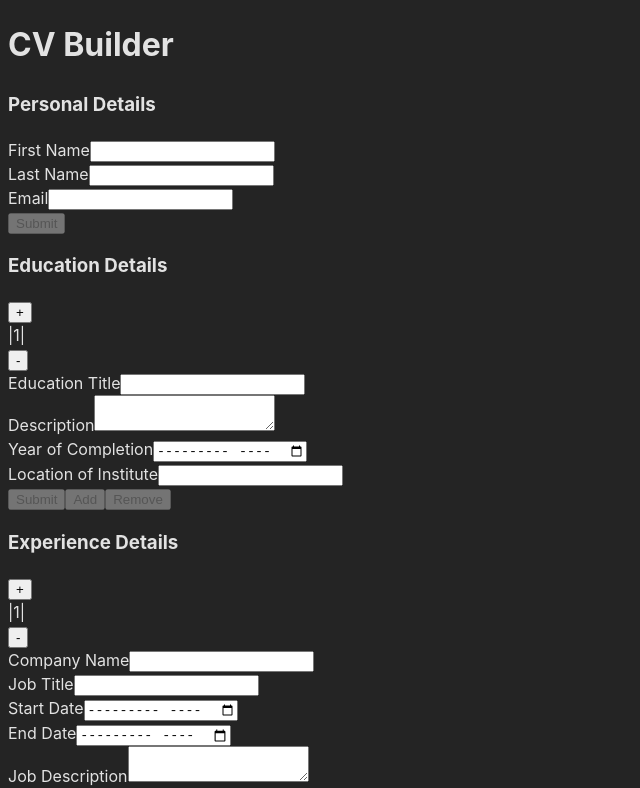
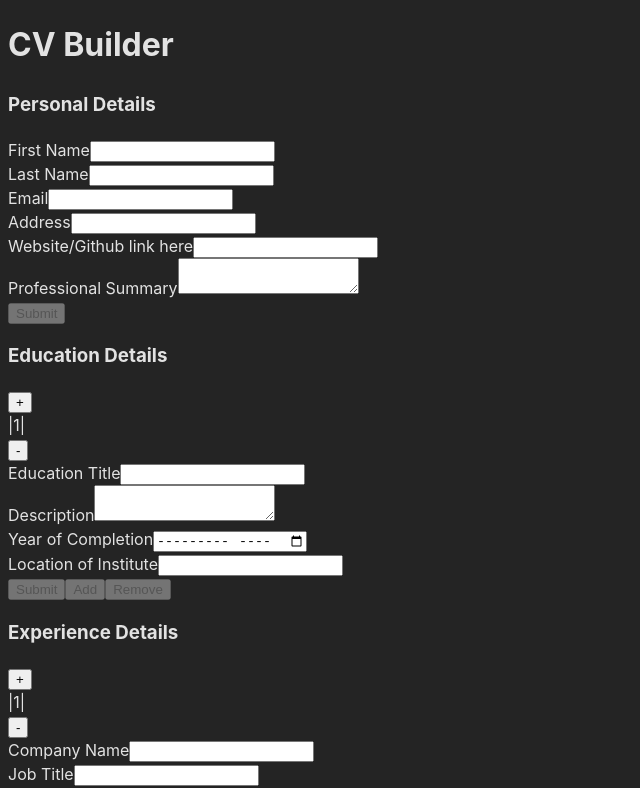
Before and after one commit to bilgramiraza/cv-builder, a React (Vite) app: page / in a window 1280 px wide. Shown: the top 788 px of the page, without its empty margins (0-640 px from the left). Built offline with nearby package versions, Linux system fonts and the light colour scheme.

Commit message:
Added More Fields

```diff
--- a/src/components/Personal.jsx
+++ b/src/components/Personal.jsx
@@ -6,8 +6,11 @@ function Personal({getPersonal, personal}) {
   const [fname, setFname] = useState(personal?.firstName||'');
   const [lname, setLname] = useState(personal?.lastName||'');
   const [email, setEmail] = useState(personal?.email||'');
+  const [address, setAddress] = useState(personal?.address||'');
+  const [website, setWebsite] = useState(personal?.website||'');
+  const [profSummary, setProfSummary] = useState(personal?.profSummary||'');
   const [status, setStatus] = useState(personal?.status||false);
-  const formStatus = fname&&lname&&email;
+  const formStatus = fname&&lname&&email&&address&&website&&profSummary;
 
   const handleChange = (e) =>{
     switch(e.target.name){
@@ -19,6 +22,15 @@ function Personal({getPersonal, personal}) {
         break;
       case 'email':
         setEmail(e.target.value);
+        break;
+      case 'address':
+        setAddress(e.target.value);
+        break;
+      case 'website':
+        setWebsite(e.target.value);
+        break;
+      case 'profSummary':
+        setProfSummary(e.target.value);
         break;
       default:
         throw new Error('How did we get Here');
@@ -32,6 +44,9 @@ function Personal({getPersonal, personal}) {
         firstName:fname,
         lastName:lname,
         email,
+        address,
+        website,
+        profSummary,
         status:true,
       };
       getPersonal(data);
@@ -53,6 +68,9 @@ function Personal({getPersonal, personal}) {
         <InputGroup inputType="text" inputName="firstName" inputLabel="First Name" inputValue={fname} handleChange={handleChange} disabled={status}/>
         <InputGroup inputType="text" inputName="lastName" inputLabel="Last Name" inputValue={lname} handleChange={handleChange} disabled={status}/>
         <InputGroup inputType="email" inputName="email" inputLabel="Email" inputValue={email} handleChange={handleChange} disabled={status}/>
+        <InputGroup inputType="text" inputName="address" inputLabel="Address" inputValue={address} handleChange={handleChange} disabled={status}/>
+        <InputGroup inputType="url" inputName="website" inputLabel="Website/Github link here" inputValue={website} handleChange={handleChange} disabled={status}/>
+        <InputGroup inputType="desc" inputName="profSummary" inputLabel="Professional Summary" inputValue={profSummary} handleChange={handleChange} disabled={status}/>
         <button disabled={!formStatus}>{status?'Edit':'Submit'}</button>
       </form>
     </div>
```
